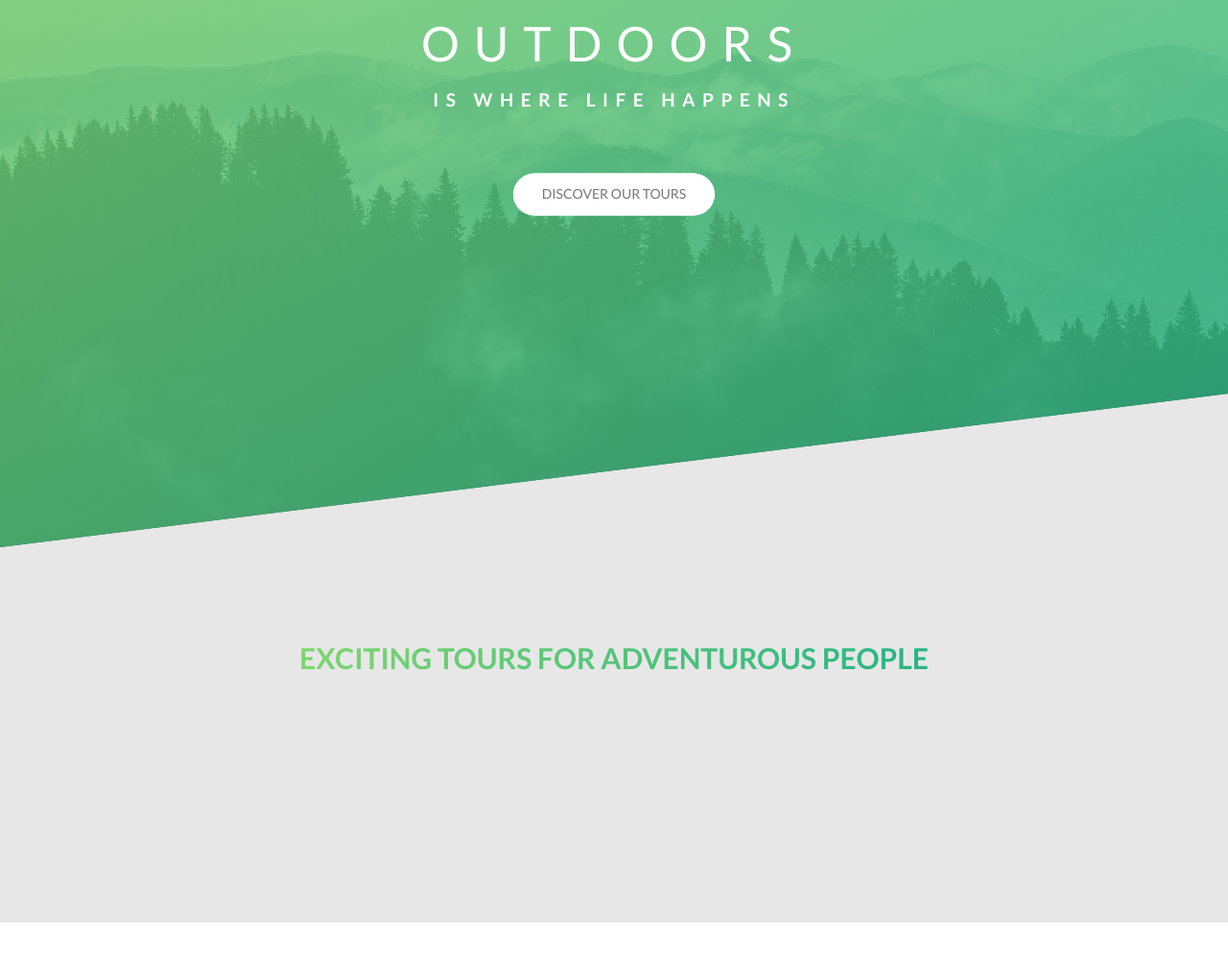
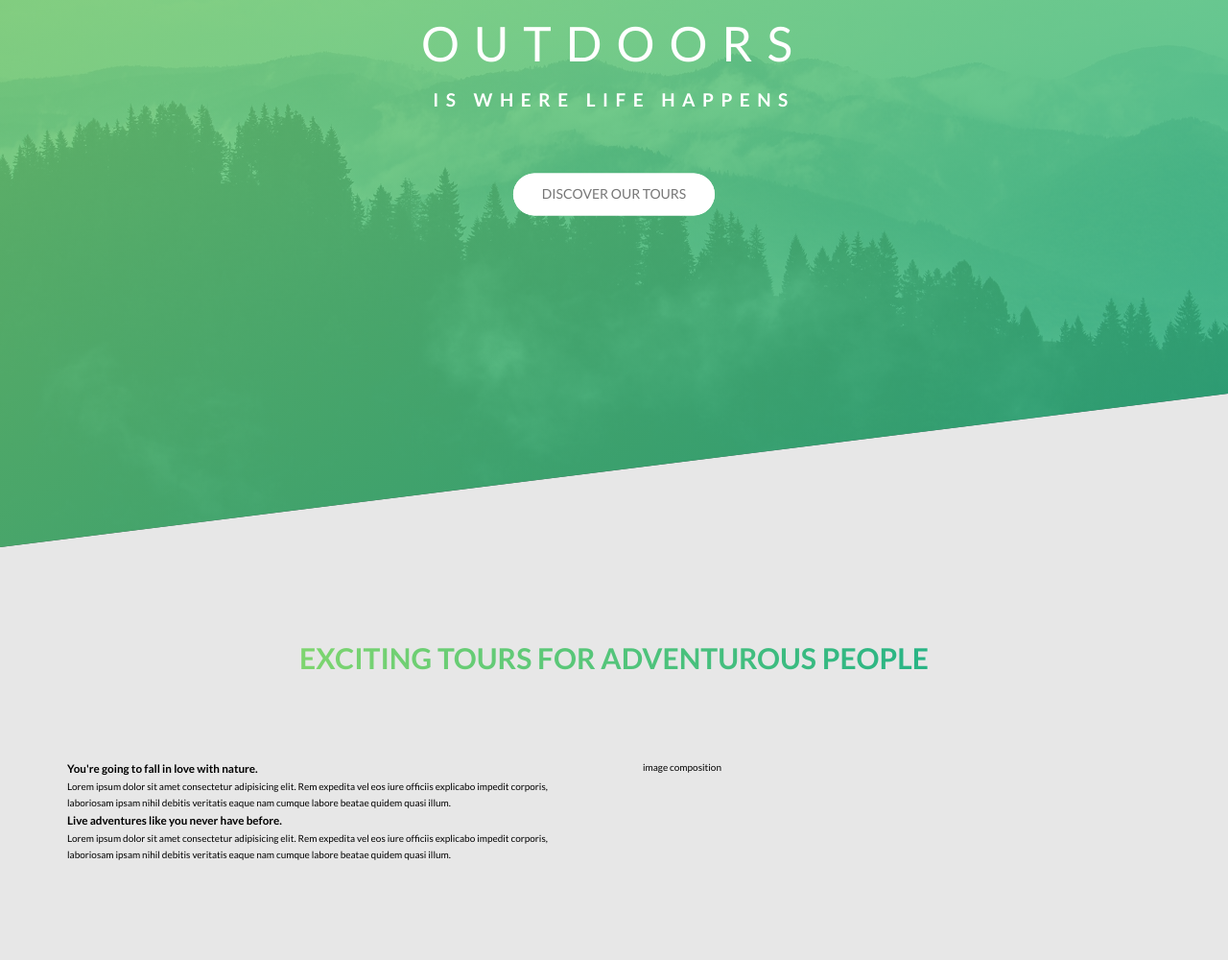
Before and after one commit to Sunilkumar3020/HTML5-CSS3-Responsive-Template, a website: page index.html in a window 1280 px wide. Shown: the part 190-1190 px from the top of the page at 96% size. Before the commit the page ends 1151 px from the top, so only its background shows below. Drawn offline with Linux system fonts and the light colour scheme.

Commit message:
file modified

```diff
--- a/index.html
+++ b/index.html
@@ -28,11 +28,25 @@
 
     <main>
         <section class="section-about">
-            <div class="u-center-text">
+            <div class="u-center-text u-margin-bottom-8">
                 <h2 class="heading-secondary">
                     Exciting tours for adventurous people
                 </h2>
             </div>
+            <div class="row">
+                <div class="col-1-of-2">
+                    <h3 class="heading-tertiary">You're going to fall in love with nature.</h3>
+                    <p class="paragraph">Lorem ipsum dolor sit amet consectetur adipisicing elit. Rem expedita vel eos iure officiis explicabo impedit corporis, laboriosam ipsam nihil debitis veritatis eaque nam cumque labore beatae quidem quasi illum.</p>
+
+                    <h3 class="heading-tertiary">Live adventures like you never have before.</h3>
+                    <p class="paragraph">Lorem ipsum dolor sit amet consectetur adipisicing elit. Rem expedita vel eos iure officiis explicabo impedit corporis, laboriosam ipsam nihil debitis veritatis eaque nam cumque labore beatae quidem quasi illum.</p>
+                </div>
+                <div class="col-1-of-2">
+                    image composition
+                </div>
+            </div>
+
+
         </section>
     </main>
 <!--
--- a/scss/base/_utilities.scss
+++ b/scss/base/_utilities.scss
@@ -1 +1,2 @@
 .u-center-text{text-align: center;}
+.u-margin-bottom-8{margin-bottom: 8rem;}
--- a/scss/layout/_grid.scss
+++ b/scss/layout/_grid.scss
@@ -1,6 +1,6 @@
 .row {
     max-width: $grid-width;
-    background-color: #eee;
+    // background-color: #eee;
     margin: 0 auto;
 
 
@@ -13,7 +13,7 @@
 
     [class^="col-"] {
         float: left;
-        background-color: orangered;
+        // background-color: orangered;
 
         &:not(:last-child) {
             margin-right: $gutter-horizontal;
```
Also changed, not shown: css/style.css, 1 other file.
